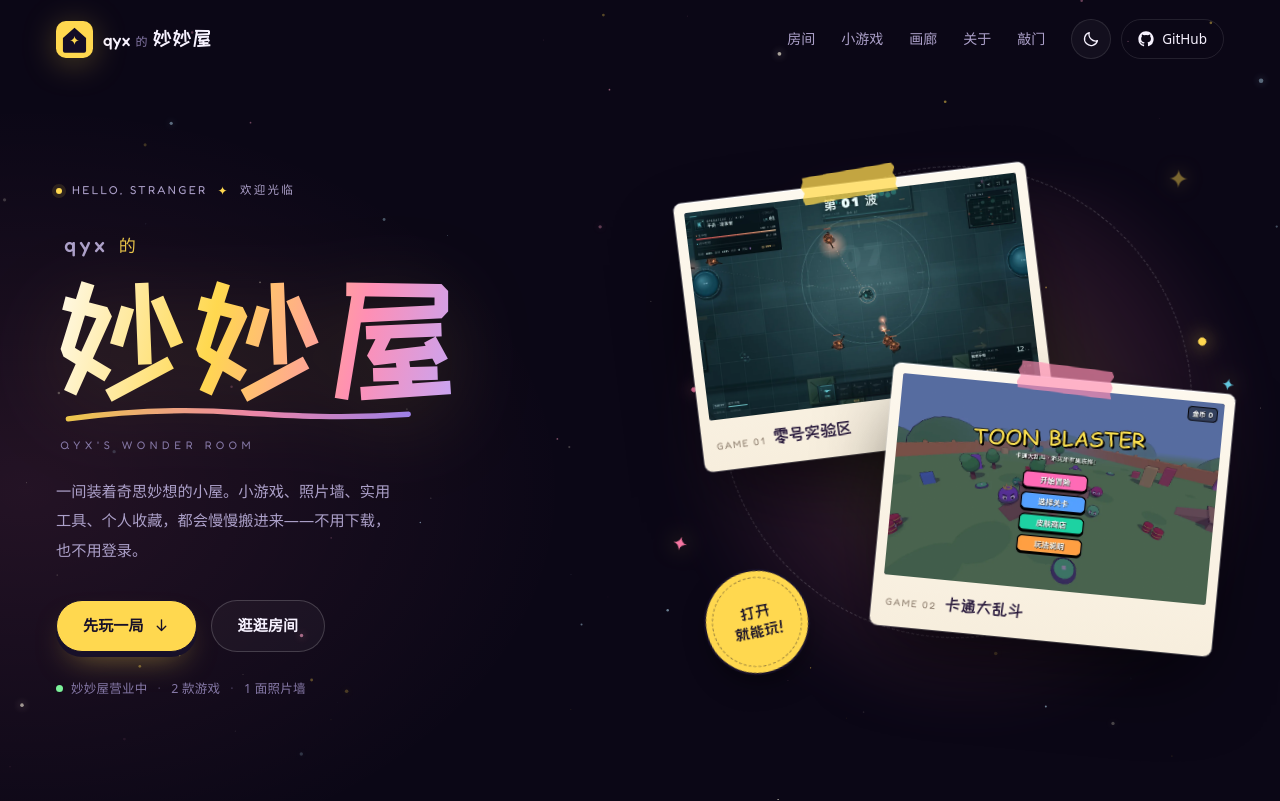
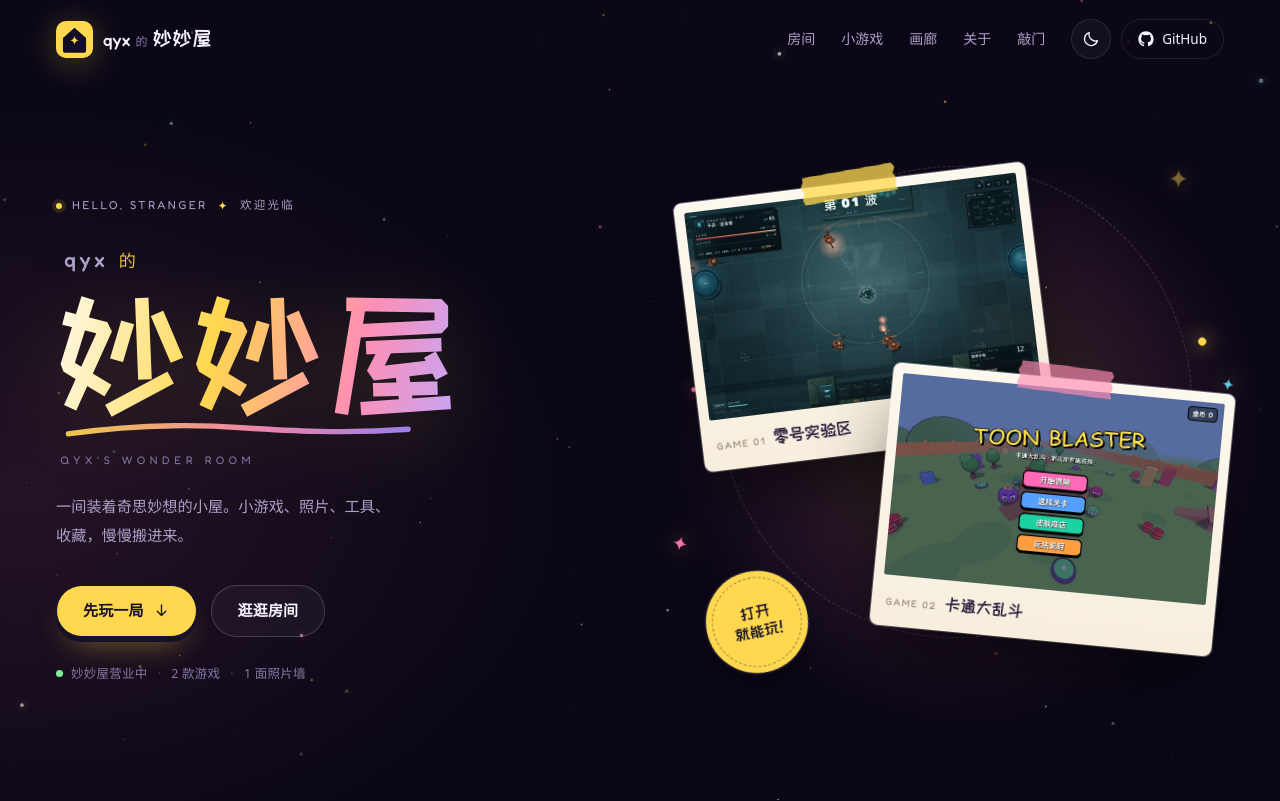
Before and after one commit to qyx2007fk/qyx2007fk.github.io, a plain HTML site: page index.html in a window 1280 px wide. Shown: the top 801 px of the page. Drawn offline with Linux system fonts and the light colour scheme.

Commit message:
收短首屏介绍，避免换行断词

```diff
--- a/index.html
+++ b/index.html
@@ -124,7 +124,7 @@
       </h1>
 
       <p class="hero-en">QYX'S WONDER ROOM</p>
-      <p class="hero-lede">一间装着奇思妙想的小屋。小游戏、照片墙、实用工具、个人收藏，都会慢慢搬进来——不用下载，也不用登录。</p>
+      <p class="hero-lede">一间装着奇思妙想的小屋。小游戏、照片、工具、收藏，慢慢搬进来。</p>
 
       <div class="hero-cta">
         <a class="btn btn-primary" href="#games">先玩一局 <svg class="icon"><use href="#i-down"/></svg></a>
```
